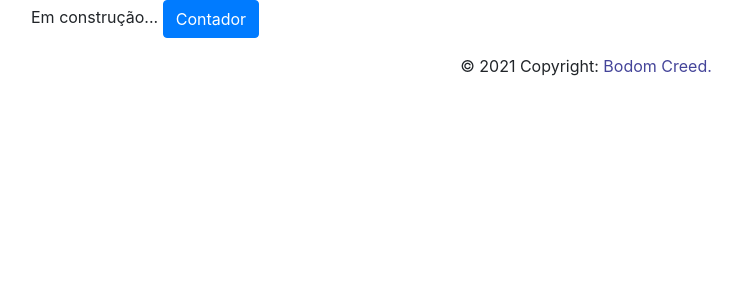
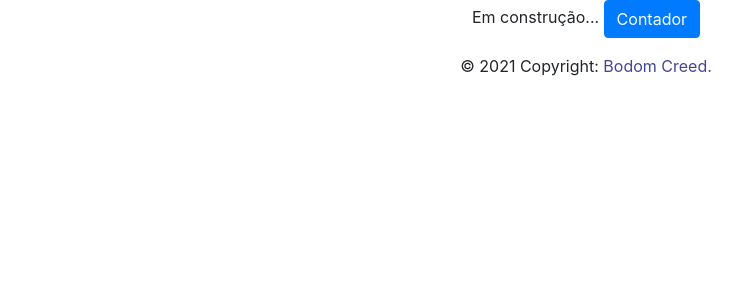
Before and after one commit to Renan-Bodom/BodomCreed, a Django app: page / in a window 1280 px wide. Shown: the top 300 px of the page, without its empty margins (54-791 px from the left). Run offline with Django 3.2, Linux system fonts and the light colour scheme; some libraries are stand-ins or nearby versions.

Commit message:
Definido limite e centralizado

```diff
--- a/home/templates/home/_layout.html
+++ b/home/templates/home/_layout.html
@@ -13,9 +13,11 @@
 <body>
 
 
-<div class="container">
-{% block content %}
-{% endblock %}
+<div class="container" style="max-width: 800px">
+    <center>
+        {% block content %}
+        {% endblock %}
+    </center>
 </div>
 
 <!-- Footer -->
```
